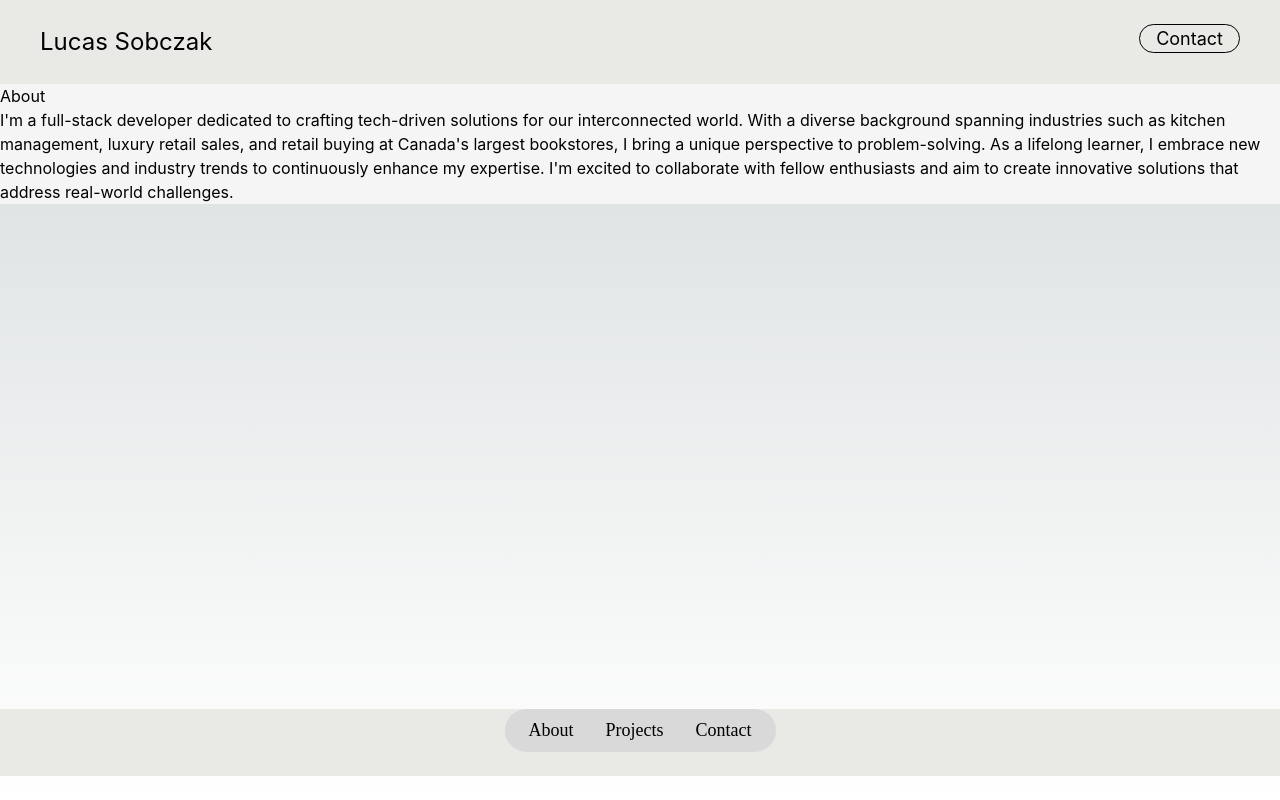
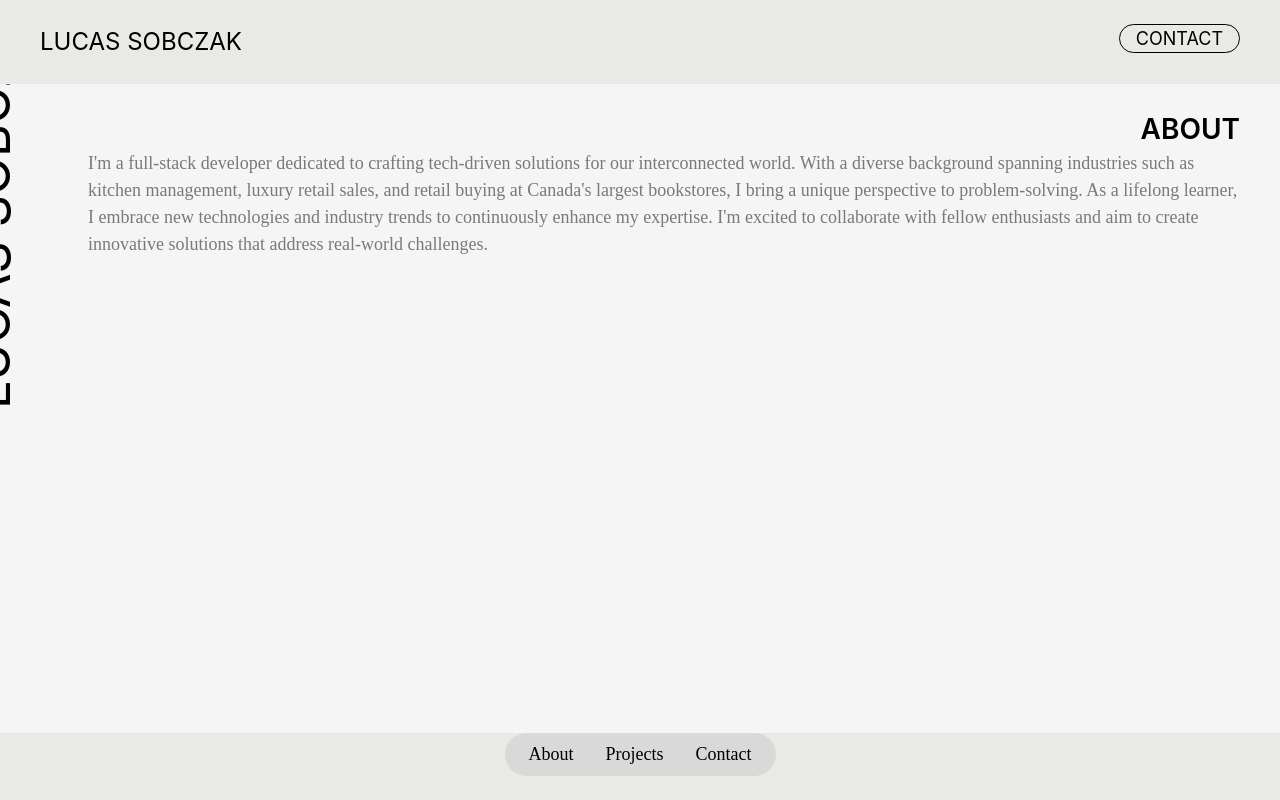
Before and after one commit to SobczakL/landing-page, a Next.js app: page /views/about in a window 1280 px wide. Built offline with nearby package versions, Linux system fonts and the light colour scheme.

Commit message:
first components of about

```diff
--- a/src/components/layout/footer/Footer.tsx
+++ b/src/components/layout/footer/Footer.tsx
@@ -18,7 +18,7 @@ const pageNavigation: NavItems[] = [
 
 export default function Footer() {
     return (
-        <footer className="flex bg-g1 mb-6 flex-shrink-0 text-black justify-center">
+        <footer className="flex bg-g1 text-black justify-center">
             <BottomNav
                 navItems={pageNavigation}
             />
--- a/src/components/layout/header/Header.tsx
+++ b/src/components/layout/header/Header.tsx
@@ -3,11 +3,11 @@ import TopNav from "../../nav/TopNav";
 
 const pageNavigation: NavItems[] = [
     {
-        title: 'Lucas Sobczak',
+        title: 'LUCAS SOBCZAK',
         link: '/'
     },
     {
-        title: 'Contact',
+        title: 'CONTACT',
         link: '/contact'
     },
 ]
--- a/src/pages/_app.tsx
+++ b/src/pages/_app.tsx
@@ -6,9 +6,9 @@ import type { AppProps } from 'next/app'
 export default function MyApp({ Component, pageProps }: AppProps) {
 
     return (
-        <div className='flex flex-col h-screen'>
+        <div className='flex flex-col h-screen overflow-hidden'>
             <Header />
-            <div className='flex-grow'>
+            <div className='h-full'>
                 <Component {...pageProps} />
             </div>
             <Footer />
--- a/src/pages/views/about.tsx
+++ b/src/pages/views/about.tsx
@@ -1,8 +1,26 @@
 export default function About() {
     return (
-        <div className="bg-g2">
-            <p>About</p>
-            <p>I'm a full-stack developer dedicated to crafting tech-driven solutions for our interconnected world. With a diverse background spanning industries such as kitchen management, luxury retail sales, and retail buying at Canada's largest bookstores, I bring a unique perspective to problem-solving. As a lifelong learner, I embrace new technologies and industry trends to continuously enhance my expertise. I'm excited to collaborate with fellow enthusiasts and aim to create innovative solutions that address real-world challenges.</p>
-        </div>
-    )
+        <section className="bg-g2 h-full px-4 md:px-10 overflow-hidden relative">
+            <p
+                style={{
+                    transform: 'rotate(-90deg)',
+                    transformOrigin: 'bottom left',
+                    whiteSpace: 'nowrap',
+                    position: 'absolute',
+                    bottom: '50%',
+                    right: '50%',
+                }}
+                className="text-black text-sideheaderSm md:text-sideheaderMd lg:text-sideheaderLg">
+                LUCAS SOBCZAK ABOUT
+            </p>
+            <div className="py-6 pl-12">
+                <p className="text-right font-semibold text-black text-sectionLabelSm md:text-sectionLabelMd lg:text-sectionLabelLg">
+                    ABOUT
+                </p>
+                <p className="opacity-50 text-bodySm md:text-bodyMd lg:text-bodyLg text-black font-serif">
+                    I'm a full-stack developer dedicated to crafting tech-driven solutions for our interconnected world. With a diverse background spanning industries such as kitchen management, luxury retail sales, and retail buying at Canada's largest bookstores, I bring a unique perspective to problem-solving. As a lifelong learner, I embrace new technologies and industry trends to continuously enhance my expertise. I'm excited to collaborate with fellow enthusiasts and aim to create innovative solutions that address real-world challenges.
+                </p>
+            </div>
+        </section>
+    );
 }
--- a/tailwind.config.ts
+++ b/tailwind.config.ts
@@ -16,9 +16,9 @@ const config: Config = {
             backgroundImage: {
                 'gradient-radial': 'radial-gradient(var(--tw-gradient-stops))',
                 'gradient-conic':
-                  'conic-gradient(from 180deg at 50% 50%, var(--tw-gradient-stops))',
+                    'conic-gradient(from 180deg at 50% 50%, var(--tw-gradient-stops))',
             },
-            colors:{
+            colors: {
                 'g1': '#E9EAE5',
                 'g2': '#F5F5F5',
                 'g3': '#EEEEEE',
@@ -36,6 +36,9 @@ const config: Config = {
                 labelSm: '14px',
                 labelMd: '18px',
                 labelLg: '24px',
+                sectionLabelSm: '16px',
+                sectionLabelMd: '24px',
+                sectionLabelLg: '28px',
                 subLabelSm: '12px',
                 subLabelMd: '16px',
                 headerSm: '40px',
@@ -58,6 +61,6 @@ const config: Config = {
             padding: ['responsive']
         }
     },
-  plugins: [],
+    plugins: [],
 }
 export default config
```
